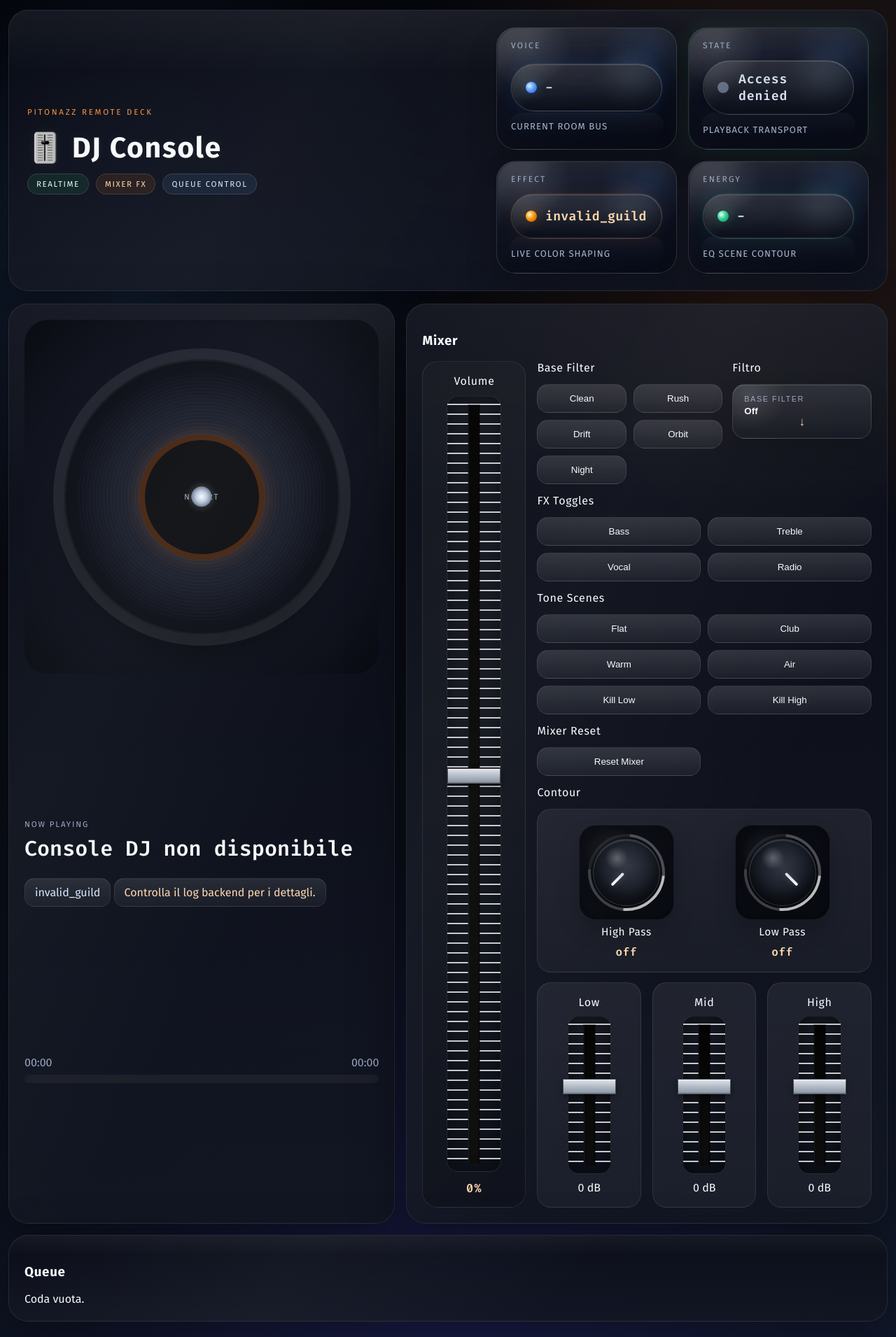
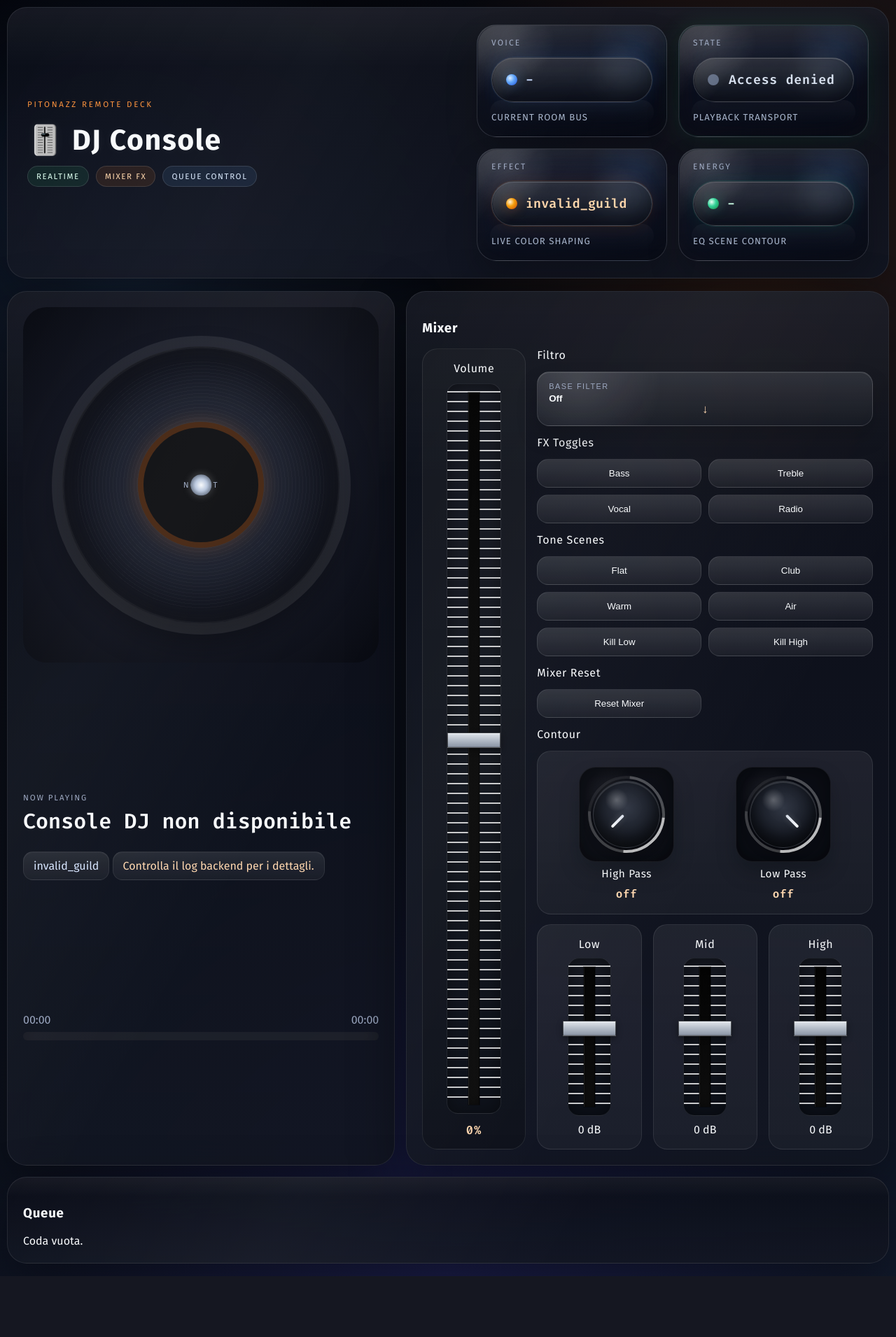
Before and after one commit to Sessionn/Pytonazz2026, a Flask app: template data/database/dashboard/templates/dj_console.html in a window 1280 px wide. Shown: the whole page at 70% size. After the commit the page ends 1824 px from the top, so only its background shows below. Run offline with Flask 3, Linux system fonts and the light colour scheme; the template is opened without the code that fills it, so the values that code supplies are empty; some libraries are stand-ins or nearby versions.

Commit message:
Miglioramento di dj console multi fx e resolve senza live o cover o acoustic

```diff
--- a/core/audio_filters.py
+++ b/core/audio_filters.py
@@ -117,7 +117,7 @@ LIVE_FILTER_PRESETS: dict[str, dict[str, float]] = {
     },
 }
 
-BASE_FILTER_NAMES = ("off", "nightcore", "vaporwave", "8d", "night")
+BASE_FILTER_NAMES = ("off", "nightcore", "vaporwave", "8d", "bassboost", "trebleboost", "vocalboost", "radio", "night")
 FX_FILTER_NAMES = ("bassboost", "trebleboost", "vocalboost", "radio")
 
 FILTER_COMPATIBILITY: dict[str, set[str]] = {
@@ -125,6 +125,10 @@ FILTER_COMPATIBILITY: dict[str, set[str]] = {
     "nightcore": set(FX_FILTER_NAMES),
     "vaporwave": set(FX_FILTER_NAMES),
     "8d": {"bassboost", "trebleboost", "vocalboost"},
+    "bassboost": {"trebleboost", "vocalboost", "radio"},
+    "trebleboost": {"bassboost", "vocalboost", "radio"},
+    "vocalboost": {"bassboost", "trebleboost", "radio"},
+    "radio": {"bassboost", "trebleboost", "vocalboost"},
     "night": set(FX_FILTER_NAMES),
 }
 
--- a/core/source_resolver/__init__.py
+++ b/core/source_resolver/__init__.py
@@ -362,6 +362,10 @@ def _raw_result_supports_spotify_artist(query: str, track, sp_artist: str) -> bo
 
 def _should_retry_canonical_after_weak_hint(query: str, track, sp_meta: dict, score: dict) -> bool:
     if _is_short_or_ambiguous_query(query):
+        return True
+    if not _query_requests_variant(query) and float(score.get("variant_penalty", 0.0) or 0.0) >= 0.20:
+        return True
+    if _is_variant(getattr(track, "title", "") or "") and not _query_requests_variant(query):
         return True
     if score.get("yt_sim", 0.0) < 0.50:
         return True
--- a/data/database/dashboard/static/css/dj_console.css
+++ b/data/database/dashboard/static/css/dj_console.css
@@ -68,8 +68,9 @@ body::before {
 .console-shell {
   position: relative;
   z-index: 1;
-  width: min(1520px, calc(100vw - 24px));
-  margin: 14px auto 22px;
+  width: calc(100vw - 20px);
+  max-width: 1880px;
+  margin: 10px auto 18px;
   display: grid;
   gap: 18px;
 }
@@ -98,9 +99,9 @@ body::before {
 }
 
 .hero-panel {
-  padding: 24px 26px;
+  padding: 24px 28px;
   display: grid;
-  grid-template-columns: minmax(0, 1.1fr) minmax(520px, 0.9fr);
+  grid-template-columns: minmax(0, 1.15fr) minmax(560px, 0.85fr);
   gap: 20px;
   align-items: stretch;
 }
@@ -427,7 +428,7 @@ body::before {
 }
 
 .deck-grid {
-  grid-template-columns: minmax(310px, 0.82fr) minmax(640px, 1.36fr) minmax(220px, 0.52fr);
+  grid-template-columns: minmax(320px, 0.8fr) minmax(760px, 1.5fr) minmax(280px, 0.7fr);
 }
 
 .deck-panel {
@@ -724,7 +725,7 @@ button:disabled {
 }
 
 .mixer-grid {
-  grid-template-columns: minmax(0, 1fr) minmax(170px, 0.75fr);
+  grid-template-columns: minmax(0, 1fr);
   align-items: start;
 }
 
--- a/data/database/dashboard/templates/dj_console.html
+++ b/data/database/dashboard/templates/dj_console.html
@@ -104,16 +104,6 @@
           <div class="mixer-main">
             <div class="mixer-grid">
               <div class="control-stack">
-                <label>Base Filter</label>
-                <div class="fx-pad-grid" id="base-filter-grid">
-                  <button data-base-filter="off">Clean</button>
-                  <button data-base-filter="nightcore">Rush</button>
-                  <button data-base-filter="vaporwave">Drift</button>
-                  <button data-base-filter="8d">Orbit</button>
-                  <button data-base-filter="night">Night</button>
-                </div>
-              </div>
-              <div class="control-stack">
                 <label for="filter-select">Filtro</label>
                 <div class="filter-select-shell" id="filter-select-shell">
                   <button id="filter-select-trigger" class="filter-select-trigger" type="button" aria-haspopup="listbox" aria-expanded="false">
@@ -128,6 +118,10 @@
                     <button type="button" class="filter-option" data-filter-option="nightcore">Nightcore</button>
                     <button type="button" class="filter-option" data-filter-option="vaporwave">Vaporwave</button>
                     <button type="button" class="filter-option" data-filter-option="8d">8D Audio</button>
+                    <button type="button" class="filter-option" data-filter-option="bassboost">Bass Boost</button>
+                    <button type="button" class="filter-option" data-filter-option="trebleboost">Treble Boost</button>
+                    <button type="button" class="filter-option" data-filter-option="vocalboost">Vocal Boost</button>
+                    <button type="button" class="filter-option" data-filter-option="radio">Radio / Phone</button>
                     <button type="button" class="filter-option" data-filter-option="night">Night Mode</button>
                   </div>
                   <select id="filter-select" class="filter-select-native" tabindex="-1" aria-hidden="true">
@@ -135,6 +129,10 @@
                     <option value="nightcore">Nightcore</option>
                     <option value="vaporwave">Vaporwave</option>
                     <option value="8d">8D Audio</option>
+                    <option value="bassboost">Bass Boost</option>
+                    <option value="trebleboost">Treble Boost</option>
+                    <option value="vocalboost">Vocal Boost</option>
+                    <option value="radio">Radio / Phone</option>
                     <option value="night">Night Mode</option>
                   </select>
                 </div>
```
Also changed, not shown: core/music/player.py (+23 -0 lines), data/database/dashboard/static/css/style.css (+6 -5 lines), tests/test_resolver_spotify_retry_unrequested_variant.py (added, +102 -0 lines).
